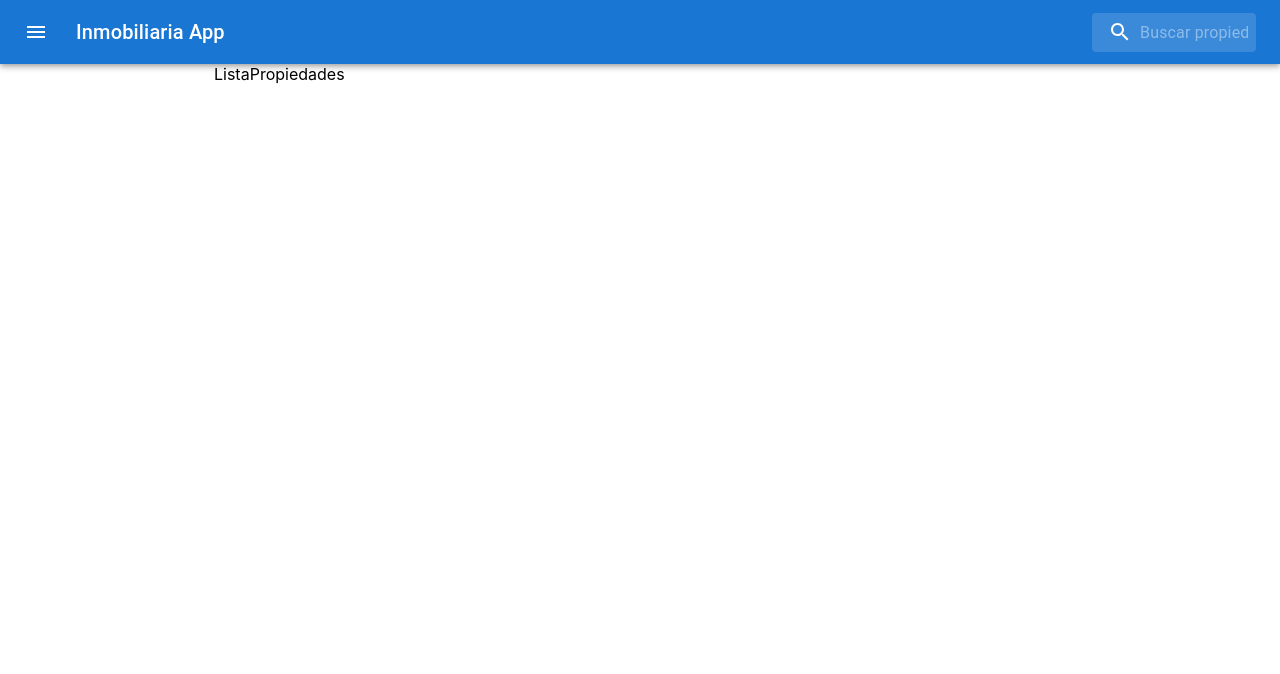
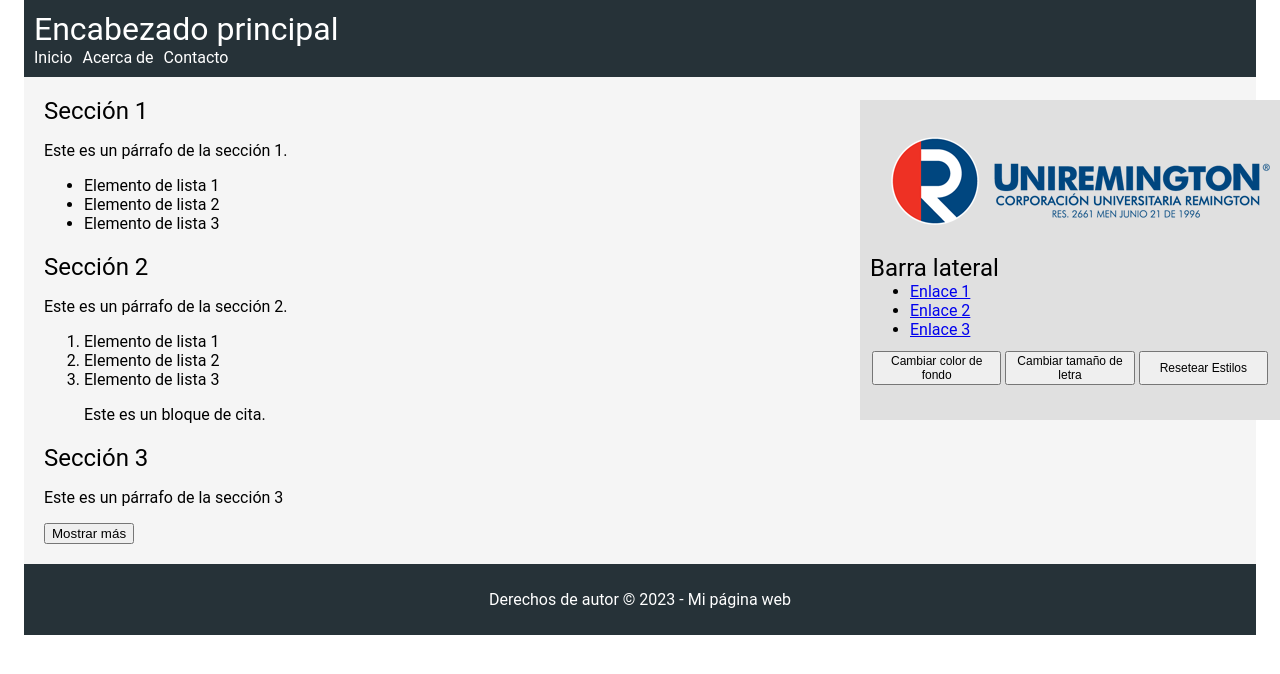
Before and after one commit to eduardo290/hotel-app, a React (Create React App) app: page / in a window 1280 px wide. Shown: the top 674 px of the page. Built offline with nearby package versions, Linux system fonts and the light colour scheme.

Commit message:
se realizo la migracion de codigo desde el proyecto anterior a la nueva aplicacion de react

```diff
--- a/src/Layout/index.jsx
+++ b/src/Layout/index.jsx
@@ -7,7 +7,7 @@ import SearchIcon from '@mui/icons-material/Search'
 function Layout({ children }) {
     return (
         <>
-            <AppBar position='static'>
+            {/* <AppBar position='static'>
                 <Toolbar>
                     <IconButton
                         size="large"
@@ -35,8 +35,8 @@ function Layout({ children }) {
                         />
                     </Search>
                 </Toolbar>
-            </AppBar>
-            <Container maxWidth="md">
+            </AppBar> */}
+            <Container maxWidth="xl">
                 <Box >
                     {children}
                 </Box>
--- a/src/components/ListaPropiedades/index.jsx
+++ b/src/components/ListaPropiedades/index.jsx
@@ -1,9 +1,122 @@
-import React from 'react'
+import React, { useState } from 'react';
+import Logo from '../../assets/unir.png';
+import './styles.css';
 
-function ListaPropiedades() {
+function PaginaPrincipal() {
+    const [flag, setFlag] = useState(true);
+
+    function cambiarColor() {
+        document.body.style.backgroundColor = 'rgb(255, 196, 0)';
+    }
+
+    function cambiarTamanio() {
+        document.body.style.fontSize = '24px';
+    }
+
+    function resetStyles() {
+        document.body.style.fontSize = '16px';
+        document.body.style.backgroundColor = 'rgb(255, 255, 255)';
+    }
+
+    function showMore() {
+        const section3 = document.querySelector('#section3');
+        const lista = document.createElement('ul');
+        lista.className = 'listaDinamica';
+
+        for (let i = 0; i < 3; i++) {
+            const elemento = document.createElement('li');
+            elemento.innerHTML = 'Elemento ' + i;
+            lista.appendChild(elemento);
+        }
+
+        if (flag) {
+            section3.appendChild(lista);
+            setFlag(false);
+        } else {
+            section3.childNodes[section3.childNodes.length - 1].remove();
+            setFlag(true);
+        }
+    }
+
     return (
-        <div>ListaPropiedades</div>
+        <div className="container">
+            <header>
+                <h1>Encabezado principal</h1>
+                <nav>
+                    <ul>
+                        <li>
+                            <a href="#">Inicio</a>
+                        </li>
+                        <li>
+                            <a href="#">Acerca de</a>
+                        </li>
+                        <li>
+                            <a href="/contacto.html">Contacto</a>
+                        </li>
+                    </ul>
+                </nav>
+            </header>
+            <main>
+                <section>
+                    <h2>Sección 1</h2>
+                    <p>Este es un párrafo de la sección 1.</p>
+                    <ul>
+                        <li>Elemento de lista 1</li>
+                        <li>Elemento de lista 2</li>
+                        <li>Elemento de lista 3</li>
+                    </ul>
+                </section>
+                <section>
+                    <h2>Sección 2</h2>
+                    <p>Este es un párrafo de la sección 2.</p>
+                    <ol>
+                        <li>Elemento de lista 1</li>
+                        <li>Elemento de lista 2</li>
+                        <li>Elemento de lista 3</li>
+                    </ol>
+                    <blockquote>
+                        <p>Este es un bloque de cita.</p>
+                    </blockquote>
+                </section>
+                <section id="section3">
+                    <h2>Sección 3</h2>
+                    <p>Este es un párrafo de la sección 3</p>
+                    <button id="btnMas" onClick={showMore}>
+                        {flag ? 'Mostrar más' : 'Mostrar menos'}
+                    </button>
+                </section>
+            </main>
+            <aside>
+                <img src={Logo} />
+                <h2>Barra lateral</h2>
+                <ul>
+                    <li>
+                        <a href="#">Enlace 1</a>
+                    </li>
+                    <li>
+                        <a href="#">Enlace 2</a>
+                    </li>
+                    <li>
+                        <a href="#">Enlace 3</a>
+                    </li>
+                </ul>
+                <div className="botones">
+                    <button className="boton" id="cambiarColor" onClick={cambiarColor}>
+                        Cambiar color de fondo
+                    </button>
+                    <button className="boton" id="cambiarTamanio" onClick={cambiarTamanio}>
+                        Cambiar tamaño de letra
+                    </button>
+                    <button className="boton" id="resetStyles" onClick={resetStyles}>
+                        Resetear Estilos
+                    </button>
+                </div>
+            </aside>
+            <footer>
+                <p>Derechos de autor © 2023 - Mi página web</p>
+            </footer>
+        </div>
     )
 }
 
-export default ListaPropiedades
+export default PaginaPrincipal
--- /dev/null
+++ b/src/components/ListaPropiedades/styles.css
@@ -0,0 +1,112 @@
+.container {
+    font-family: 'Roboto', sans-serif;
+    background-color: #F5F5F5;
+    margin: 0;
+    padding: 0;
+}
+
+header {
+    background-color: #263238;
+    color: #FFF;
+    padding: 10px;
+}
+
+h1,
+h2 {
+    font-weight: normal;
+    margin: 0;
+}
+
+nav ul {
+    list-style: none;
+    margin: 0;
+    padding: 0;
+}
+
+nav li {
+    display: inline-block;
+    margin-right: 10px;
+}
+
+nav li:last-child {
+    margin-right: 0;
+}
+
+nav a {
+    color: #FFF;
+    text-decoration: none;
+}
+
+main {
+    margin: 20px;
+}
+
+section {
+    margin-bottom: 20px;
+}
+
+ul,
+ol {
+    margin-top: 0;
+    margin-bottom: 10px;
+}
+
+aside {
+    background-color: #E0E0E0;
+    padding: 10px;
+    position: absolute;
+    right: 0px;
+    top: 100px;
+    width: 400px;
+    height: 300px;
+}
+
+img {
+    margin: 10px;
+}
+
+footer {
+    background-color: #263238;
+    color: #FFF;
+    padding: 10px;
+    text-align: center;
+}
+
+.listaDinamica {
+    color: orange;
+}
+
+.botones {
+    display: flex;
+    justify-content: space-between;
+}
+
+.boton {
+    width: 150px;
+    font-size: 12px;
+    margin: 2px 2px;
+}
+
+form {
+    display: flex;
+    flex-direction: column;
+    align-items: center;
+}
+
+input,
+textarea {
+    padding: 5px;
+    margin-bottom: 10px;
+    border-radius: 5px;
+    border: 1px solid #ccc;
+    font-size: 16px;
+}
+
+button[type="submit"] {
+    padding: 10px;
+    background-color: #4CAF50;
+    color: white;
+    border: none;
+    border-radius: 5px;
+    font-size: 16px;
+}
```
Also changed, not shown: src/assets/unir.png (added).
